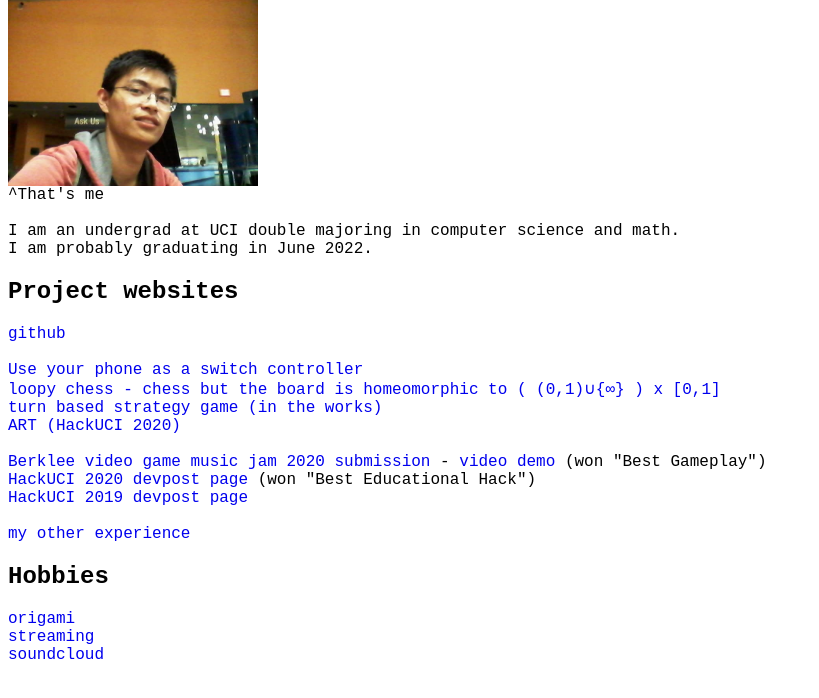
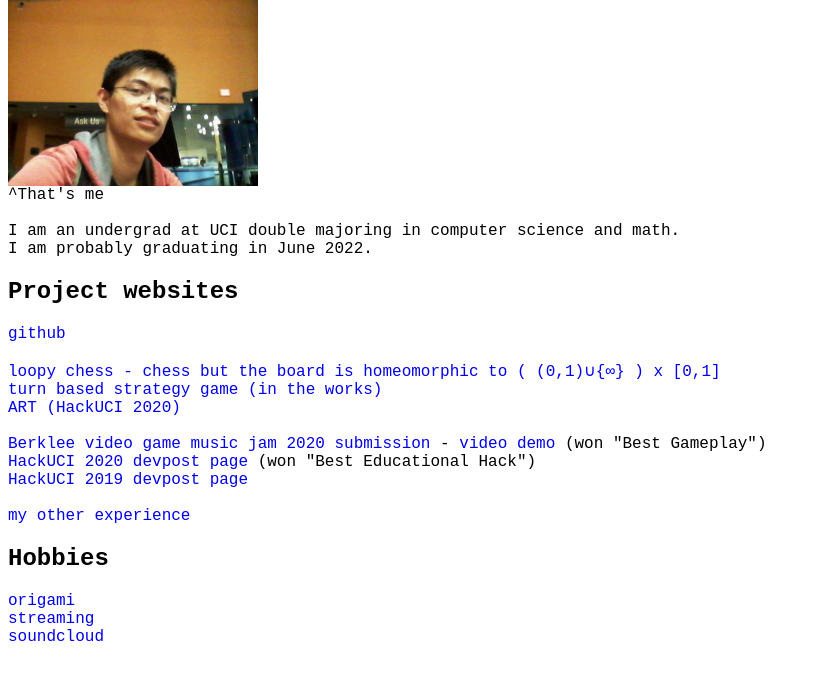
Before and after one commit to origamimantis/origamimantis.github.io, a plain HTML site: page index.html in a window 1280 px wide. Shown: the part 56-754 px from the top of the page, without its empty margins (0-819 px from the left). Drawn offline with Linux system fonts and the light colour scheme.

Commit message:
ssl suks

```diff
--- a/index.html
+++ b/index.html
@@ -23,7 +23,6 @@ I am probably graduating in June 2022.<br>
 <h2>Project websites</h2>
 <a href="https://github.com/origamimantis">github</a><br>
 <br>
-<a href="phone-joycon/">Use your phone as a switch controller</a><br>
 <a href="loopychess/">loopy chess - chess but the board is homeomorphic to ( (0,1)&#8746{&#8734} ) x [0,1]</a><br>
 <a href="tb-game/">turn based strategy game (in the works)</a><br>
 <a href="https://foonkyart.herokuapp.com/">ART (HackUCI 2020)</a><br>
```
Also changed, not shown: 1 other file.
